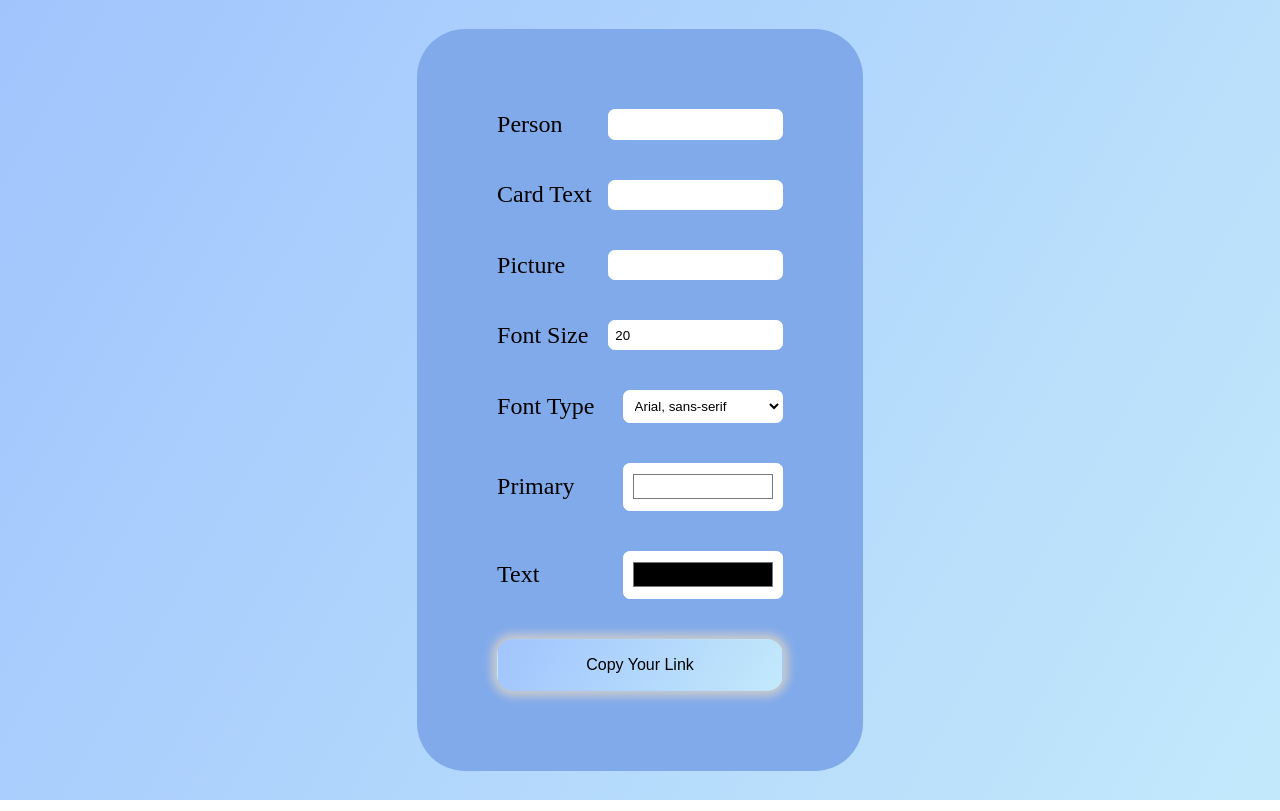
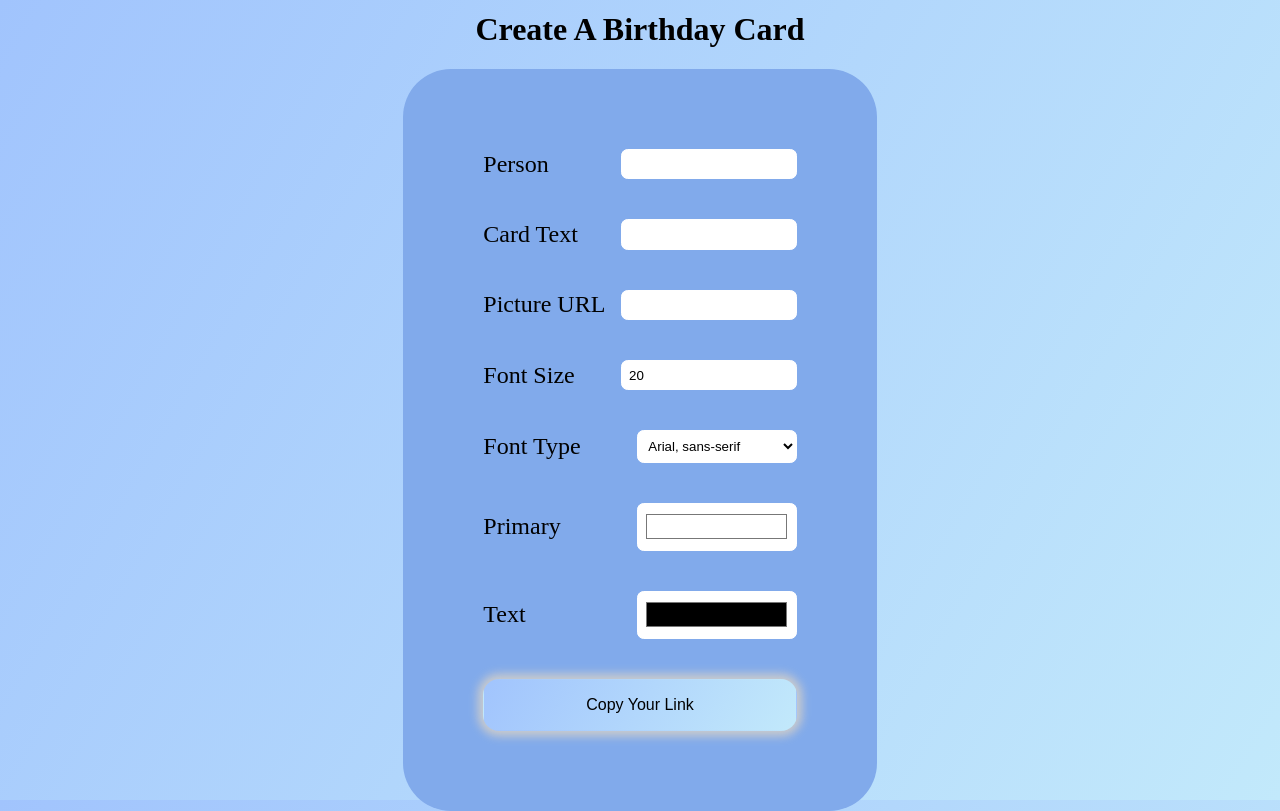
Before and after one commit to mh-anwar/birthday, a website built with Vite: page index.html in a window 1280 px wide. Built offline with nearby package versions, Linux system fonts and the light colour scheme.

Commit message:
Update styling and description

```diff
--- a/index.css
+++ b/index.css
@@ -10,10 +10,11 @@ body {
     margin: 0;
     background-image: linear-gradient(120deg, #a1c4fd 0%, #c2e9fb 100%);
     display: flex;
-    flex-direction: row;
+    flex-direction: column;
     justify-content: center;
     align-content: center;
     align-items: center;
+    text-align: center;
 }
 
 
--- a/index.html
+++ b/index.html
@@ -14,6 +14,7 @@
 </head>
 
 <body>
+  <h1>Create A Birthday Card</h1>
   <div class="form">
     <div>
       <label for="person">Person</label>
@@ -26,7 +27,7 @@
     </div>
 
     <div>
-      <label for="p">Picture</label>
+      <label for="p">Picture URL</label>
       <input type="text" id="p" />
     </div>
 
```
